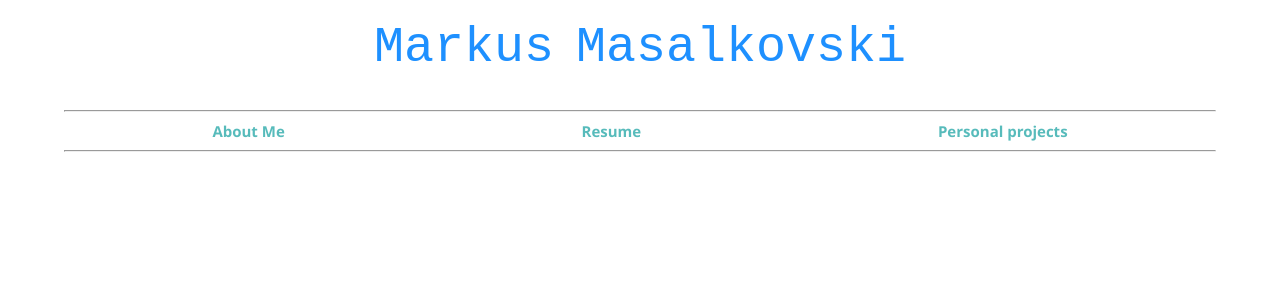
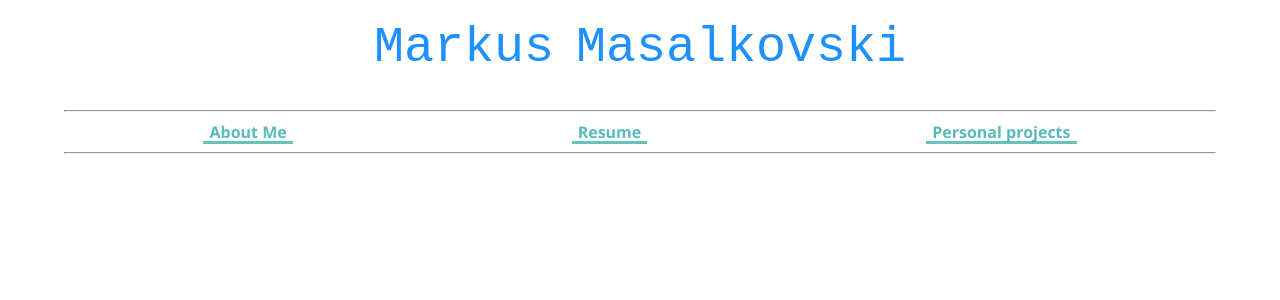
Before and after one commit to Marmas99/projcet-cruise, a React (Create React App) app: page / in a window 1280 px wide. Shown: the top 300 px of the page. Built offline with nearby package versions, Linux system fonts and the light colour scheme.

Commit message:
added underline for button

```diff
--- a/src/comonents/main_header_bar/MainHeaderBar.css
+++ b/src/comonents/main_header_bar/MainHeaderBar.css
@@ -7,13 +7,20 @@
 
 button {
     font-family: 'Segoe UI', Tahoma, Geneva, Verdana, sans-serif;
-    font-size: 15px;
+    font-size: 1rem;
     font-weight: 600;
     color: #28a8a8c7;
     border: none;
     background: local;
+    position: relative;
 }
 
-button:hover {
-    text-decoration: underline;
+button::after{
+    content: '';
+    position: absolute;
+    background-color: #28a8a8b4;
+    height: 0.175rem;
+    bottom: 0;
+    left: 0;
+    width: 100%;
 }
--- a/src/comonents/main_header_bar/MainHeaderBar.js
+++ b/src/comonents/main_header_bar/MainHeaderBar.js
@@ -1,7 +1,7 @@
 function MainHeaderBar() {
     return (
         <div id="main_header_bar">
-            <button className="ping">About Me</button>
+            <button>About Me</button>
             <button>Resume</button>
             <button>Personal projects</button>
         </div>
```
